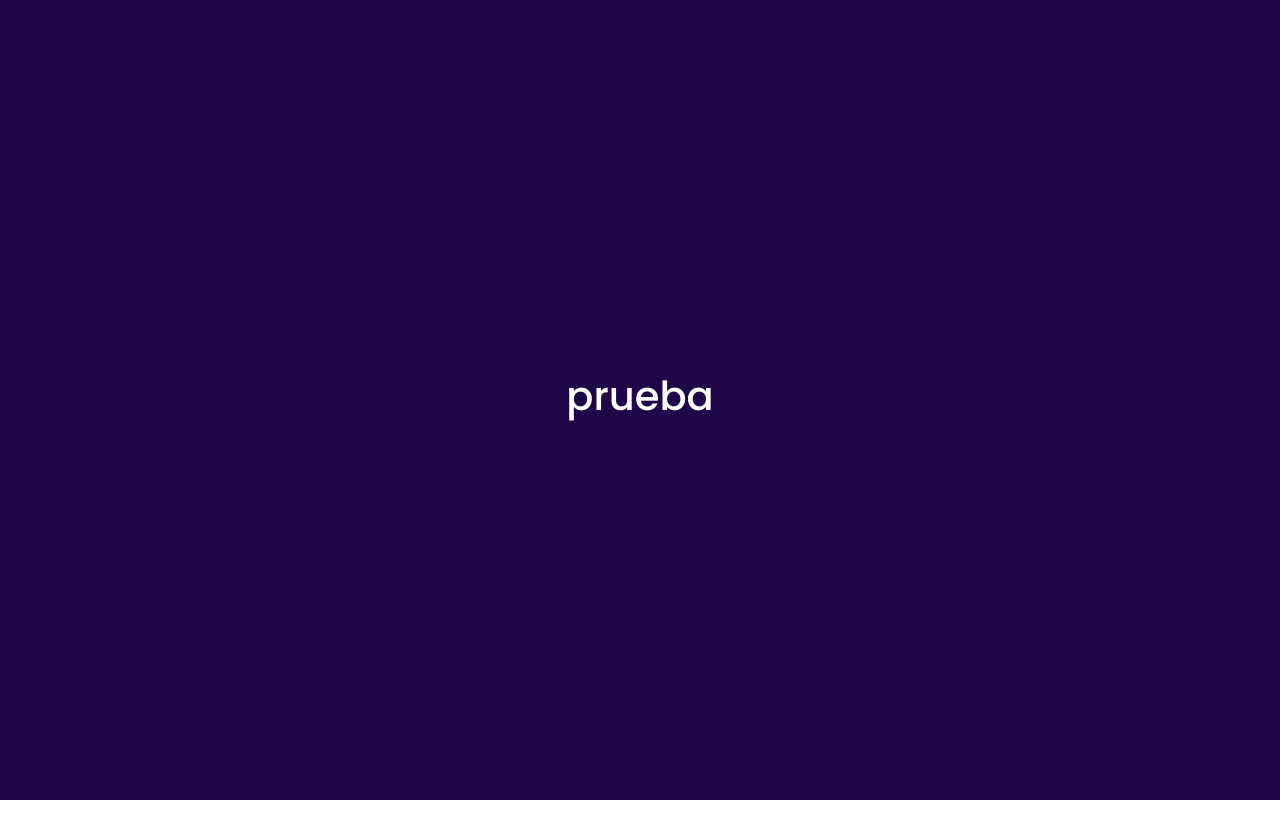
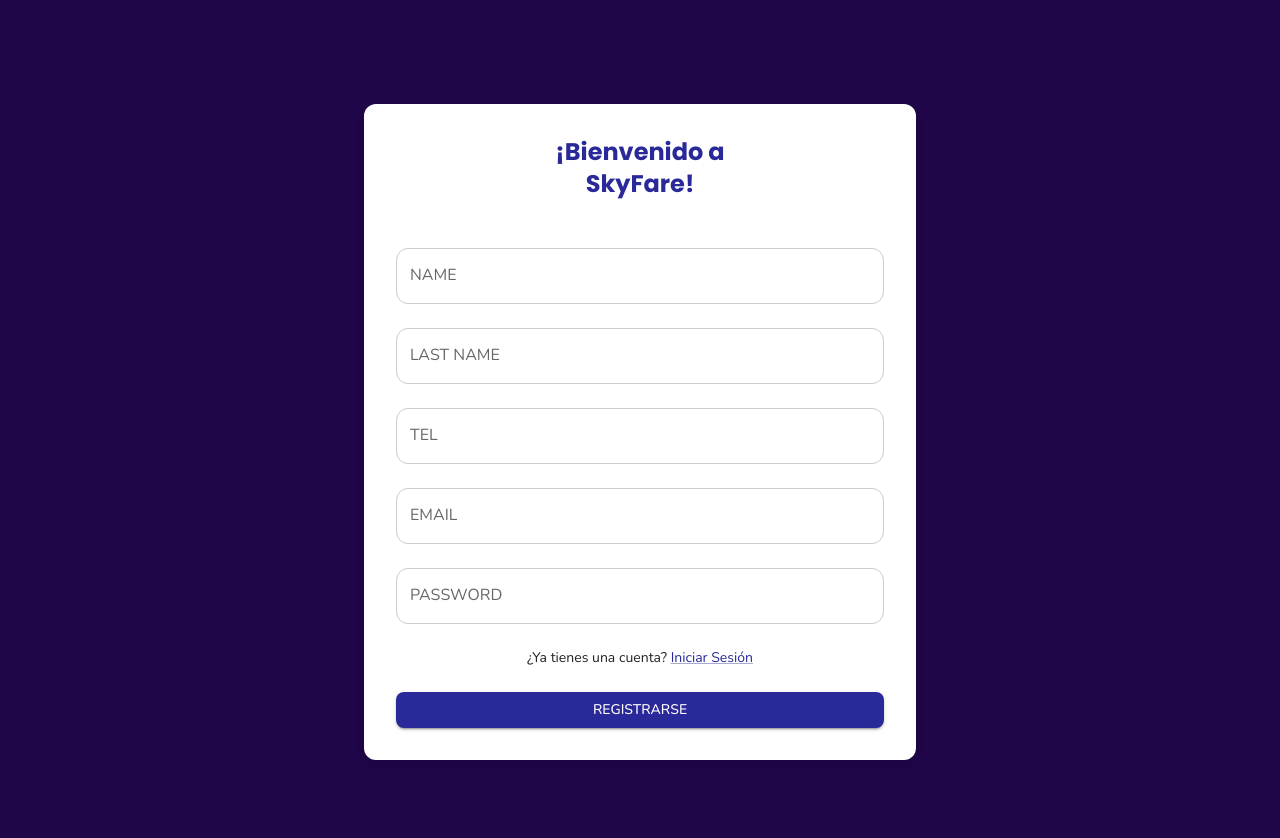
Before and after one commit to adrianajacobo2002/travel-web, a React (Vite) app: page / in a window 1280 px wide. Shown: the top 838 px of the page. Before the commit the page ends 800 px from the top, so only its background shows below. Built offline with nearby package versions, Linux system fonts and the light colour scheme.

Commit message:
Register comitiao

```diff
--- a/src/App.jsx
+++ b/src/App.jsx
@@ -4,7 +4,7 @@ import { createTheme, ThemeProvider } from "@mui/material/styles";
 
 import "./App.css";
 
-import Landing from "./pages/Landing";
+import Landing from "./forms/Register/index";
 
 const theme = createTheme({
   typography: {
--- a/src/forms/Register/index.jsx
+++ b/src/forms/Register/index.jsx
@@ -0,0 +1,71 @@
+import React from "react";
+import { TextField, Button, Typography, Box, Container, Paper, Link } from "@mui/material";
+import { styled } from "@mui/material/styles";
+
+const CustomPaper = styled(Paper)({
+  padding: "2rem",
+  display: "flex",
+  flexDirection: "column",
+  alignItems: "center",
+  borderRadius: "12px",
+  boxShadow: "0px 4px 10px rgba(0, 0, 0, 0.1)",
+});
+
+const CustomTextField = styled(TextField)({
+    "& .MuiOutlinedInput-root": {
+      borderRadius: "12px",
+      "& fieldset": {
+        borderColor: "#ccc",
+      },
+      "&:hover fieldset": {
+        borderColor: "#999",
+      },
+      "&.Mui-focused fieldset": {
+        borderColor: "#24107D",
+      },
+    },
+  });
+
+const Register = () => {
+  return (
+    <Box
+      sx={{
+        minHeight: "100vh",
+        display: "flex",
+        justifyContent: "center",
+        alignItems: "center",
+
+      }}
+    >
+      <Container maxWidth="sm">
+        <CustomPaper>
+          <Typography variant="h5" fontWeight="bold" color="#29299a" gutterBottom>
+            ¡Bienvenido a
+            <Typography variant="h5" fontWeight="bold" color="#29299a"> SkyFare!</Typography>
+          </Typography>
+          <Box component="form" sx={{ width: "100%", mt: 3, borderRadius: "8px" }}>
+            <CustomTextField label="NAME" fullWidth margin="normal" />
+            <CustomTextField label="LAST NAME" fullWidth margin="normal" />
+            <CustomTextField label="TEL" fullWidth margin="normal" />
+            <CustomTextField label="EMAIL" type="email" fullWidth margin="normal" />
+            <CustomTextField label="PASSWORD" type="password" fullWidth margin="normal" />
+            <Box sx={{ textAlign: "center", mt: 2 }}>
+              <Typography variant="body2">
+                ¿Ya tienes una cuenta? <Link href="#" color="#29299a">Iniciar Sesión</Link>
+              </Typography>
+            </Box>
+            <Button
+              variant="contained"
+              fullWidth
+              sx={{ mt: 3, backgroundColor: "#29299a", borderRadius: "8px" }}
+            >
+              Registrarse
+            </Button>
+          </Box>
+        </CustomPaper>
+      </Container>
+    </Box>
+  );
+};
+
+export default Register;
```
